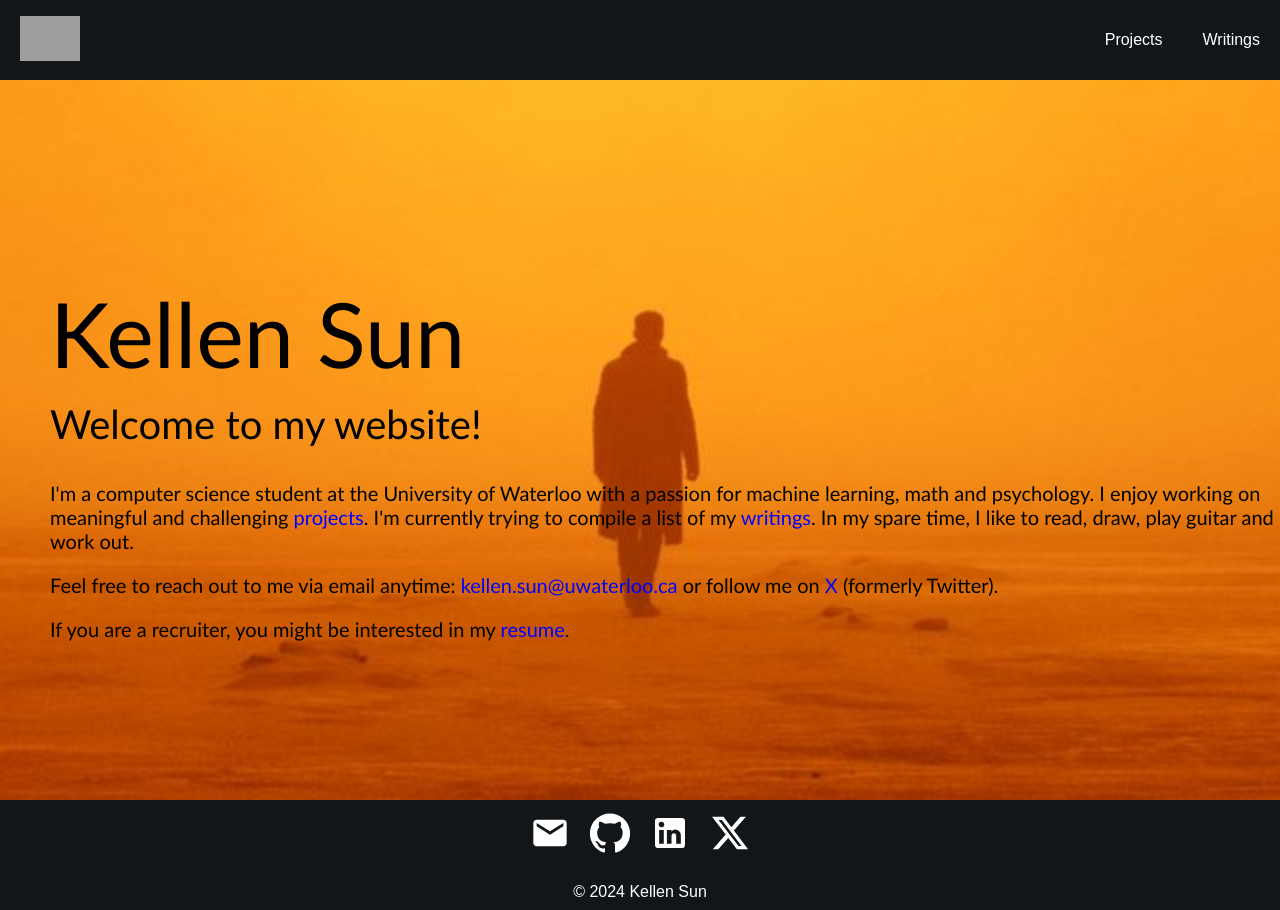
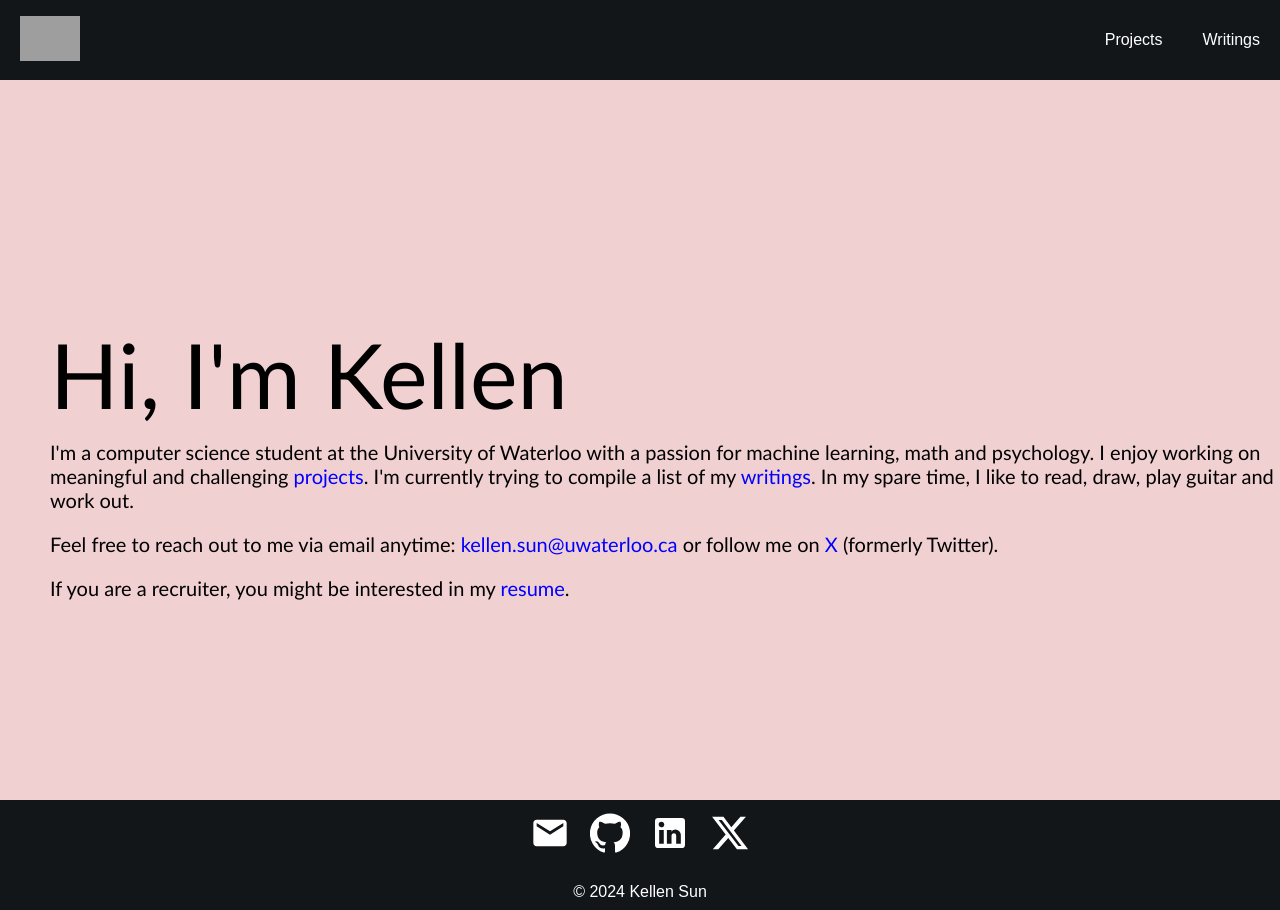
Before and after one commit to kellen-sun/kellen-sun.github.io, a React (Create React App) app: page / in a window 1280 px wide. Built offline with nearby package versions, Linux system fonts and the light colour scheme; grey boxes are pictures that could not be loaded.

Commit message:
updates to background image

```diff
--- a/src/pages/Home.js
+++ b/src/pages/Home.js
@@ -1,14 +1,12 @@
 import React from 'react';
 import { Link } from "react-router-dom";
-import BannerImage from '../assets/orange.jpg';
 import '../styles/Home.css';
 
 function Home() {
   return (
-    <div className='home' style={{ backgroundImage: `url(${BannerImage})` }}>
+    <div className='home' style={{ backgroundColor: '#f0d0d0'}}>
         <div className='headerContainer'>
-          <h1>Kellen Sun</h1>
-          <h2>Welcome to my website!</h2>
+          <h1>Hi, I'm Kellen</h1>
           <p>I'm a computer science student at the University of Waterloo with a passion for machine learning, math and psychology. I enjoy working on meaningful and challenging <a href='/portfolio'>projects</a>. I'm currently trying to compile a list of my <a href='/writings'>writings</a>. In my spare time, I like to read, draw, play guitar and work out. </p>
           <p>Feel free to reach out to me via email anytime: <a href="mailto:kellen.sun@uwaterloo.ca">kellen.sun@uwaterloo.ca</a> or follow me on <a href="https://x.com/kellen_sun">X</a> (formerly Twitter).</p>
           <p>If you are a recruiter, you might be interested in my <Link to="/resume">resume</Link>.</p>
--- a/src/pages/PageNotFound.js
+++ b/src/pages/PageNotFound.js
@@ -6,7 +6,7 @@ import { Link } from 'react-router-dom';
 function PageNotFound() {
   return (
     <div className='pageNotFound' style={{ backgroundImage: `url(${BannerImage})` }}>
-      <h1>404 Error!</h1>
+      <h1>Oh No! 404 Error!</h1>
       <p>This webpage wasn't found. Check your URL. If you're sure you're at the correct URL, please contact me.</p>
       <h2>Or you can just go back <Link to="/">home</Link>.</h2>
     </div>
--- a/src/pages/Writings.js
+++ b/src/pages/Writings.js
@@ -1,13 +1,13 @@
 import React from 'react'
 import { Link } from 'react-router-dom';
 import '../styles/About.css';
-import Mando from '../assets/mando.PNG';
+import BannerImage from '../assets/orange.jpg';
 
 function Writings() {
 
   return (
     <div className = "about" style={{ backgroundColor: '#f0d0d0' }}>
-      <div className='aboutTop' style={{ backgroundImage: `url(${Mando})` }}></div>
+      <div className='aboutTop' style={{ backgroundImage: `url(${BannerImage})` }}></div>
       <div className='aboutBottom'>
         <h1>Some writings...</h1>
         <p>I think, therefore I am. But I don't really think until I write thoughts out. Here are lists of thoughts I've had (whatever that means) over the years that I've collected. Some are academic notes and some are notes from books I've read. I hope to expand upon these and form a sort of blog.</p>
--- a/src/styles/PageNotFound.css
+++ b/src/styles/PageNotFound.css
@@ -23,9 +23,9 @@
 
   .pageNotFound a:hover {
     text-decoration: none;
-    background-color: #121619;
-    color: aqua;
-    padding: 5px;
+    /* background-color: #121619; */
+    color: orange;
+    padding: 0px;
     border-radius: 5px;
   }
 
```
